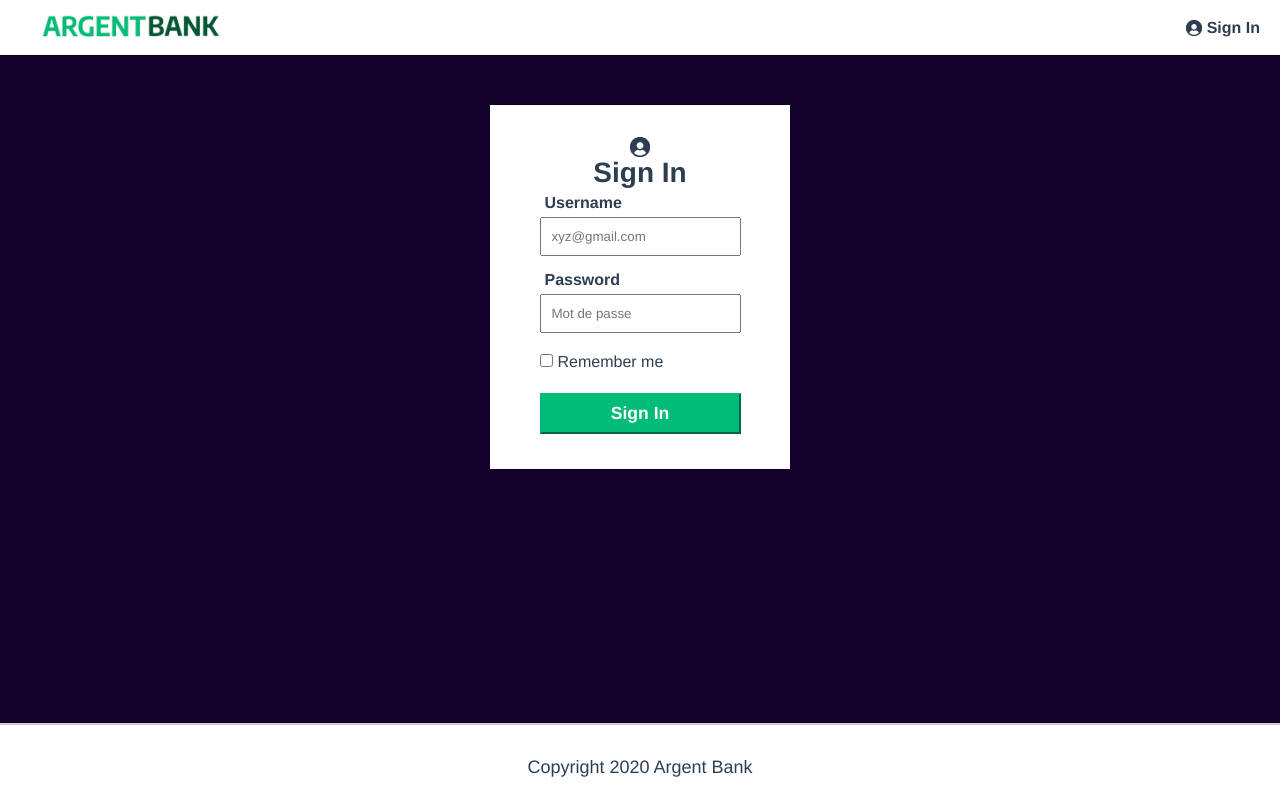
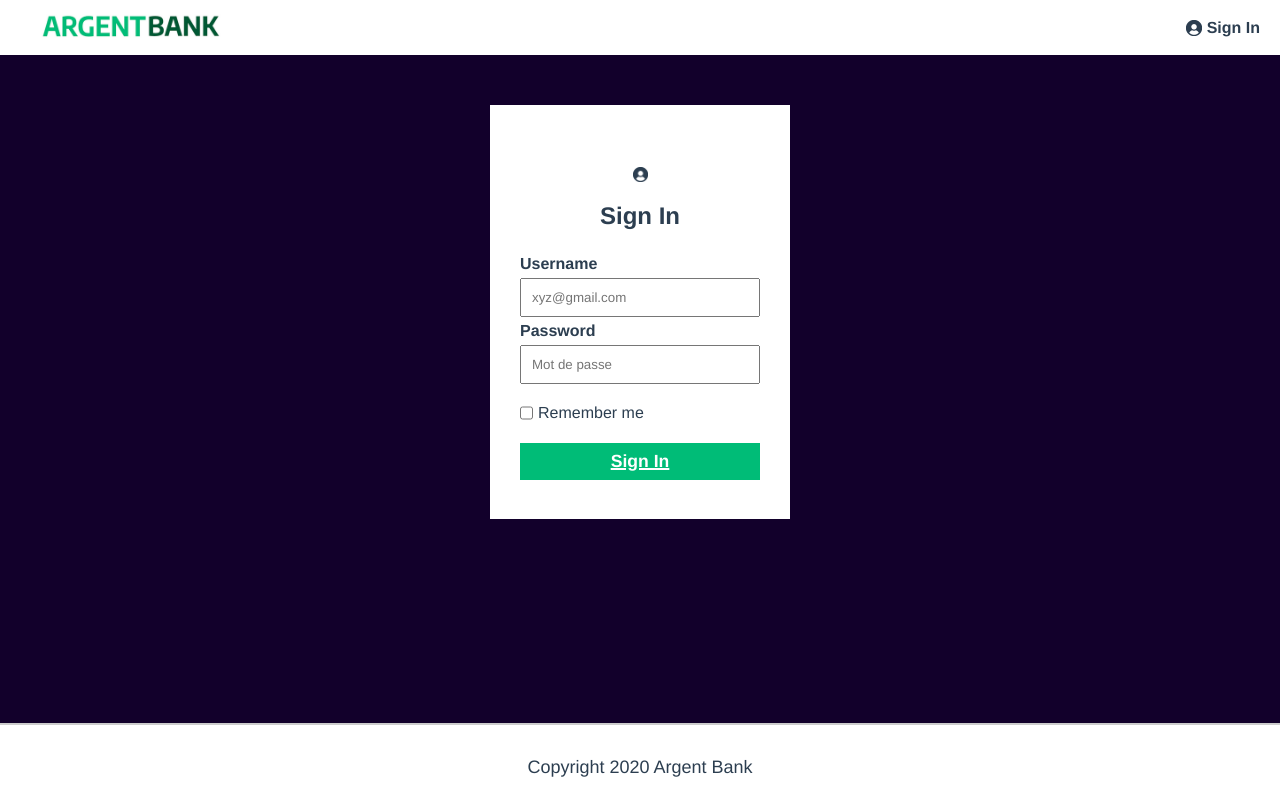
Before and after one commit to Squal94/Khadir_Lounis_Projet_13_112022, a React (Create React App) app in the folder remede_agency/: page /signin in a window 1280 px wide. Built offline with nearby package versions, Linux system fonts and the light colour scheme.

Commit message:
modification sass 5

```diff
--- a/remede_agency/src/Components/SignForm.js
+++ b/remede_agency/src/Components/SignForm.js
@@ -50,8 +50,9 @@ const SignForm = () => {
         }}
       >
         <div className="formContainer__email">
-          <label className="inputTexte">Username</label>
+          <label className="inputTexteForm">Username</label>
           <input
+            className="inputTexte"
             type="email"
             id="email"
             placeholder="xyz@gmail.com"
@@ -60,8 +61,9 @@ const SignForm = () => {
           />
         </div>
         <div className="formContainer__password">
-          <label className="inputTexte">Password</label>
+          <label className="inputTexteForm">Password</label>
           <input
+            className="inputTexte"
             type="password"
             id="password"
             ref={UserPassRef}
@@ -70,7 +72,7 @@ const SignForm = () => {
           />
         </div>
         <div className="formContainer__remember">
-          <input type="checkbox" id="remember-me" />
+          <input className="inputCheckbox" type="checkbox" id="remember-me" />
           <label className="inputCheckbox">Remember me</label>
         </div>
         <span className="formContainer--error">
--- a/remede_agency/src/Styles/Components/_mainForm.scss
+++ b/remede_agency/src/Styles/Components/_mainForm.scss
@@ -10,18 +10,26 @@
   background-color: $background-secondary;
   margin-top: 50px;
   @include columnAround;
-  padding: 32px;
-  height: 300px;
-  width: 236px;
+  padding: 32px 0;
+  height: 350px;
+  width: 300px;
+  & form {
+    width: 80%;
+  }
   &__remember {
+    display: flex;
+    flex-flow: row nowrap;
+    justify-content: flex-start;
     margin-top: 10px;
   }
   &--pic {
-    width: 20px;
+    margin: 30px 0 20px 0;
+    width: 15px;
   }
   &--title {
-    font-size: 28px;
     color: $color-primary;
+    font-size: 24px;
+    margin-bottom: 20px;
   }
   &--error {
     color: $color-secondary;
@@ -32,30 +40,33 @@
   }
   &__submit {
     color: $color-tertiary;
-    border-color: $border-primary;
+    border: none;
     background-color: $background-tertiary;
     display: block;
     font-size: 1.1rem;
     font-weight: bold;
     margin-top: 1rem;
+    margin-bottom: 20px;
     padding: 8px;
     width: 100%;
+    text-decoration: 2px underline;
   }
 }
 
-.inputTexte {
+.inputTexteForm {
   color: $color-primary;
   display: block;
   font-weight: bold;
-  margin: 5px;
+  margin: 5px 5px 0 0;
+}
+
+.inputTexte {
+  width: 90%;
+  padding: 10px;
+  margin: 5px 5px 0 0;
 }
 
 .inputCheckbox {
   color: $color-primary;
-  margin: 10px 5px 5px 5px;
+  margin: 10px 5px 5px 0;
 }
-
-input {
-  margin-bottom: 10px;
-  padding: 10px;
-}
--- a/remede_agency/src/Styles/Components/_nav.scss
+++ b/remede_agency/src/Styles/Components/_nav.scss
@@ -1,5 +1,5 @@
 .containerNav {
-  @include columnCenterBetween;
+  @include rowCenterBetween;
   width: 100%;
   height: 55px;
   &__logo {
--- a/remede_agency/src/Styles/_settings.scss
+++ b/remede_agency/src/Styles/_settings.scss
@@ -42,7 +42,7 @@ $border-tertiary: #b1b0f0;
   align-items: center;
 }
 
-@mixin columnCenterBetween {
+@mixin rowCenterBetween {
   display: flex;
   flex-flow: row nowrap;
   justify-content: space-between;
```
